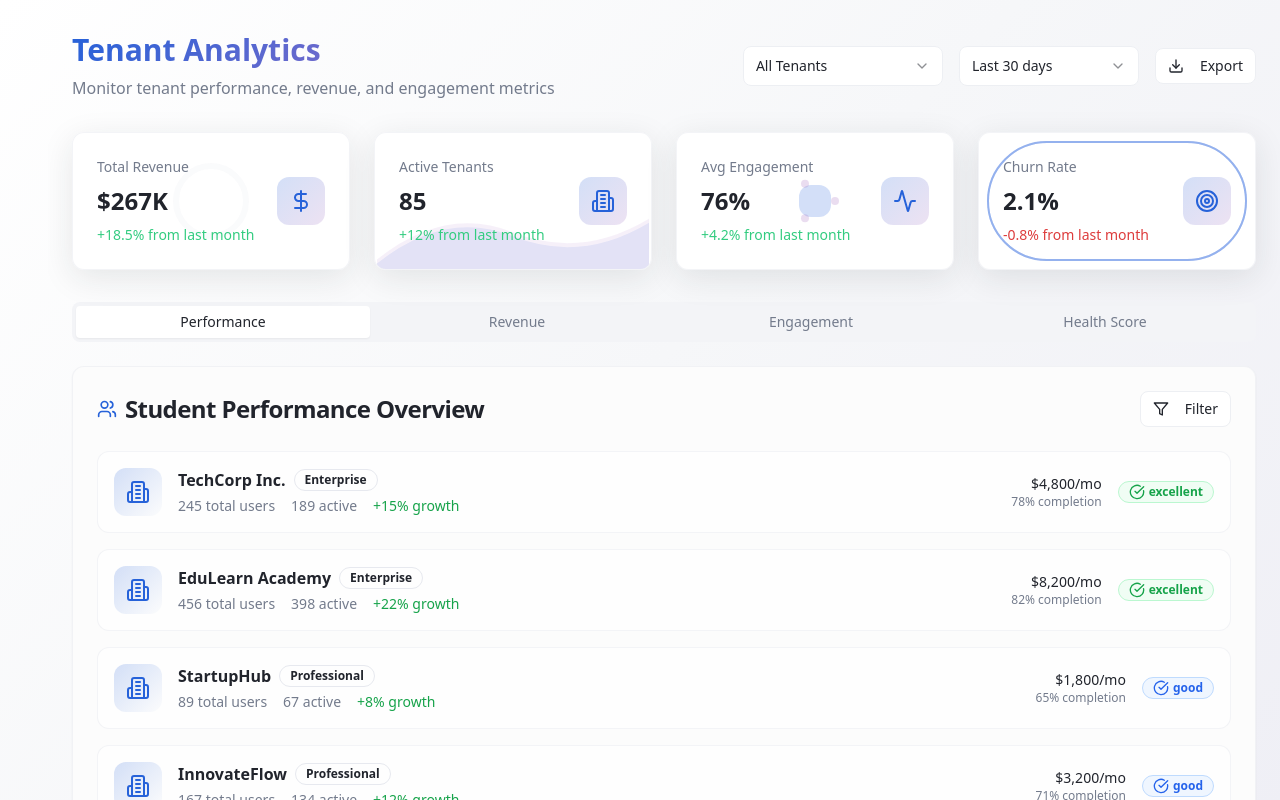
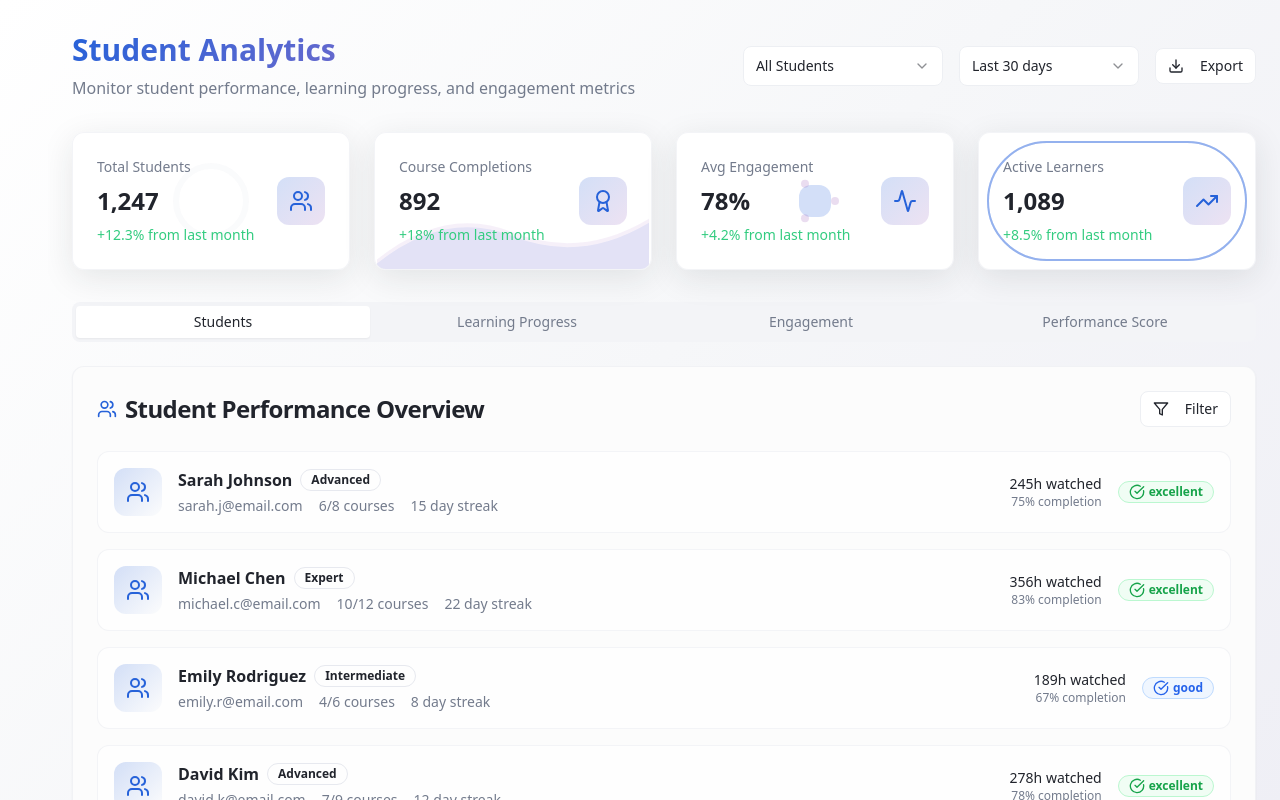
Before and after one commit to MahammadWahab540/prism-education, a React (Vite) app: page /tenant-analytics in a window 1280 px wide. Built offline with nearby package versions, Linux system fonts and the light colour scheme.

Commit message:
Refactor tenant analytics
Update tenant analytics to show user-level performance instead of tenant-level performance.

```diff
--- a/src/components/tenant-analytics/TenantAnalyticsDashboard.tsx
+++ b/src/components/tenant-analytics/TenantAnalyticsDashboard.tsx
@@ -61,82 +61,88 @@ export function TenantAnalyticsDashboard() {
   const [timeRange, setTimeRange] = useState('30d');
   const [selectedTenant, setSelectedTenant] = useState('all');
 
-  // Mock data for tenant analytics
-  const revenueData = [
-    { month: 'Jan', revenue: 12400, subscriptions: 24, churn: 2 },
-    { month: 'Feb', revenue: 15600, subscriptions: 31, churn: 1 },
-    { month: 'Mar', revenue: 18900, subscriptions: 38, churn: 3 },
-    { month: 'Apr', revenue: 22100, subscriptions: 44, churn: 2 },
-    { month: 'May', revenue: 25800, subscriptions: 52, churn: 4 },
-    { month: 'Jun', revenue: 28400, subscriptions: 57, churn: 2 }
+  // Mock data for student analytics
+  const learningProgressData = [
+    { month: 'Jan', completions: 124, enrollments: 245, watchTime: 1850 },
+    { month: 'Feb', completions: 156, enrollments: 312, watchTime: 2340 },
+    { month: 'Mar', completions: 189, enrollments: 378, watchTime: 2890 },
+    { month: 'Apr', completions: 221, enrollments: 442, watchTime: 3210 },
+    { month: 'May', completions: 258, enrollments: 516, watchTime: 3850 },
+    { month: 'Jun', completions: 284, enrollments: 568, watchTime: 4240 }
   ];
 
-  const tenantPerformanceData = [
+  const studentPerformanceData = [
     {
-      name: 'TechCorp Inc.',
-      users: 245,
-      activeUsers: 189,
+      name: 'Sarah Johnson',
+      email: 'sarah.j@email.com',
+      coursesEnrolled: 8,
+      coursesCompleted: 6,
+      completionRate: 75,
+      engagement: 92,
+      totalWatchTime: 245,
+      streakDays: 15,
+      health: 'excellent',
+      level: 'Advanced'
+    },
+    {
+      name: 'Michael Chen',
+      email: 'michael.c@email.com',
+      coursesEnrolled: 12,
+      coursesCompleted: 10,
+      completionRate: 83,
+      engagement: 88,
+      totalWatchTime: 356,
+      streakDays: 22,
+      health: 'excellent',
+      level: 'Expert'
+    },
+    {
+      name: 'Emily Rodriguez',
+      email: 'emily.r@email.com',
+      coursesEnrolled: 6,
+      coursesCompleted: 4,
+      completionRate: 67,
+      engagement: 78,
+      totalWatchTime: 189,
+      streakDays: 8,
+      health: 'good',
+      level: 'Intermediate'
+    },
+    {
+      name: 'David Kim',
+      email: 'david.k@email.com',
+      coursesEnrolled: 9,
+      coursesCompleted: 7,
       completionRate: 78,
       engagement: 85,
-      revenue: 4800,
-      growth: 15,
+      totalWatchTime: 278,
+      streakDays: 12,
       health: 'excellent',
-      tier: 'Enterprise'
+      level: 'Advanced'
     },
     {
-      name: 'EduLearn Academy',
-      users: 456,
-      activeUsers: 398,
-      completionRate: 82,
-      engagement: 91,
-      revenue: 8200,
-      growth: 22,
-      health: 'excellent',
-      tier: 'Enterprise'
+      name: 'Lisa Thompson',
+      email: 'lisa.t@email.com',
+      coursesEnrolled: 5,
+      coursesCompleted: 2,
+      completionRate: 40,
+      engagement: 62,
+      totalWatchTime: 124,
+      streakDays: 3,
+      health: 'warning',
+      level: 'Beginner'
     },
     {
-      name: 'StartupHub',
-      users: 89,
-      activeUsers: 67,
-      completionRate: 65,
-      engagement: 72,
-      revenue: 1800,
-      growth: 8,
-      health: 'good',
-      tier: 'Professional'
-    },
-    {
-      name: 'InnovateFlow',
-      users: 167,
-      activeUsers: 134,
-      completionRate: 71,
-      engagement: 78,
-      revenue: 3200,
-      growth: 12,
-      health: 'good',
-      tier: 'Professional'
-    },
-    {
-      name: 'Digital Solutions',
-      users: 123,
-      activeUsers: 89,
-      completionRate: 58,
-      engagement: 64,
-      revenue: 2400,
-      growth: -3,
-      health: 'warning',
-      tier: 'Basic'
-    },
-    {
-      name: 'Future Tech',
-      users: 78,
-      activeUsers: 45,
-      completionRate: 42,
-      engagement: 51,
-      revenue: 1200,
-      growth: -8,
+      name: 'James Wilson',
+      email: 'james.w@email.com',
+      coursesEnrolled: 7,
+      coursesCompleted: 1,
+      completionRate: 14,
+      engagement: 35,
+      totalWatchTime: 67,
+      streakDays: 0,
       health: 'critical',
-      tier: 'Basic'
+      level: 'Beginner'
     }
   ];
 
@@ -177,19 +183,19 @@ export function TenantAnalyticsDashboard() {
     <div className="space-y-8">
       <div className="flex items-center justify-between">
         <div>
-          <h1 className="text-3xl font-bold text-gradient-luxury">Tenant Analytics</h1>
-          <p className="text-muted-foreground mt-2">Monitor tenant performance, revenue, and engagement metrics</p>
+          <h1 className="text-3xl font-bold text-gradient-luxury">Student Analytics</h1>
+          <p className="text-muted-foreground mt-2">Monitor student performance, learning progress, and engagement metrics</p>
         </div>
         <div className="flex items-center gap-4">
           <Select value={selectedTenant} onValueChange={setSelectedTenant}>
             <SelectTrigger className="w-[200px]">
-              <SelectValue placeholder="Select tenant" />
+              <SelectValue placeholder="Select student" />
             </SelectTrigger>
             <SelectContent>
-              <SelectItem value="all">All Tenants</SelectItem>
-              {tenantPerformanceData.map((tenant) => (
-                <SelectItem key={tenant.name} value={tenant.name}>
-                  {tenant.name}
+              <SelectItem value="all">All Students</SelectItem>
+              {studentPerformanceData.map((student) => (
+                <SelectItem key={student.name} value={student.name}>
+                  {student.name}
                 </SelectItem>
               ))}
             </SelectContent>
@@ -215,45 +221,45 @@ export function TenantAnalyticsDashboard() {
       {/* Key Metrics */}
       <div className="grid grid-cols-1 md:grid-cols-2 lg:grid-cols-4 gap-6">
         <AnimatedKpiCard
-          label="Total Revenue"
-          value="$267K"
-          change="+18.5% from last month"
+          label="Total Students"
+          value="1,247"
+          change="+12.3% from last month"
           trend="up"
-          icon={DollarSign}
+          icon={Users}
           animationType="progress"
         />
         <AnimatedKpiCard
-          label="Active Tenants"
-          value="85"
-          change="+12% from last month"
+          label="Course Completions"
+          value="892"
+          change="+18% from last month"
           trend="up"
-          icon={Building2}
+          icon={Award}
           animationType="wave"
         />
         <AnimatedKpiCard
           label="Avg Engagement"
-          value="76%"
+          value="78%"
           change="+4.2% from last month"
           trend="up"
           icon={Activity}
           animationType="geometric"
         />
         <AnimatedKpiCard
-          label="Churn Rate"
-          value="2.1%"
-          change="-0.8% from last month"
-          trend="down"
-          icon={Target}
+          label="Active Learners"
+          value="1,089"
+          change="+8.5% from last month"
+          trend="up"
+          icon={TrendingUp}
           animationType="pulse"
         />
       </div>
 
       <Tabs defaultValue="performance" className="space-y-6">
         <TabsList className="grid w-full grid-cols-4">
-          <TabsTrigger value="performance">Performance</TabsTrigger>
-          <TabsTrigger value="revenue">Revenue</TabsTrigger>
+          <TabsTrigger value="performance">Students</TabsTrigger>
+          <TabsTrigger value="revenue">Learning Progress</TabsTrigger>
           <TabsTrigger value="engagement">Engagement</TabsTrigger>
-          <TabsTrigger value="health">Health Score</TabsTrigger>
+          <TabsTrigger value="health">Performance Score</TabsTrigger>
         </TabsList>
 
         <TabsContent value="performance" className="space-y-6">
@@ -272,39 +278,37 @@ export function TenantAnalyticsDashboard() {
             </CardHeader>
             <CardContent>
               <div className="space-y-4">
-                {tenantPerformanceData.map((tenant, index) => (
-                  <div key={tenant.name} className="group p-4 bg-background/50 rounded-lg border border-border/50 hover:border-primary/50 transition-all duration-200">
+                {studentPerformanceData.map((student, index) => (
+                  <div key={student.name} className="group p-4 bg-background/50 rounded-lg border border-border/50 hover:border-primary/50 transition-all duration-200">
                     <div className="flex items-center justify-between">
                       <div className="flex items-center gap-4">
                         <div className="w-12 h-12 bg-gradient-to-br from-primary/20 to-secondary/20 rounded-lg flex items-center justify-center">
-                          <Building2 className="w-6 h-6 text-primary" />
+                          <Users className="w-6 h-6 text-primary" />
                         </div>
                         <div>
                           <div className="flex items-center gap-2">
                             <p className="font-semibold text-foreground group-hover:text-primary transition-colors">
-                              {tenant.name}
+                              {student.name}
                             </p>
                             <Badge variant="outline" className="text-xs">
-                              {tenant.tier}
+                              {student.level}
                             </Badge>
                           </div>
                           <div className="flex items-center gap-4 text-sm text-muted-foreground mt-1">
-                            <span>{tenant.users} total users</span>
-                            <span>{tenant.activeUsers} active</span>
-                            <span className={tenant.growth > 0 ? 'text-green-600' : 'text-red-600'}>
-                              {tenant.growth > 0 ? '+' : ''}{tenant.growth}% growth
-                            </span>
+                            <span>{student.email}</span>
+                            <span>{student.coursesCompleted}/{student.coursesEnrolled} courses</span>
+                            <span>{student.streakDays} day streak</span>
                           </div>
                         </div>
                       </div>
                       <div className="flex items-center gap-4">
                         <div className="text-right">
-                          <p className="text-sm font-medium">${tenant.revenue.toLocaleString()}/mo</p>
-                          <p className="text-xs text-muted-foreground">{tenant.completionRate}% completion</p>
+                          <p className="text-sm font-medium">{student.totalWatchTime}h watched</p>
+                          <p className="text-xs text-muted-foreground">{student.completionRate}% completion</p>
                         </div>
-                        <Badge className={`${getHealthColor(tenant.health)} flex items-center gap-1`}>
-                          {getHealthIcon(tenant.health)}
-                          {tenant.health}
+                        <Badge className={`${getHealthColor(student.health)} flex items-center gap-1`}>
+                          {getHealthIcon(student.health)}
+                          {student.health}
                         </Badge>
                       </div>
                     </div>
@@ -320,14 +324,14 @@ export function TenantAnalyticsDashboard() {
             <Card className="glass-card">
               <CardHeader>
                 <CardTitle className="flex items-center gap-2">
-                  <DollarSign className="w-5 h-5 text-primary" />
-                  Revenue Trends
+                  <Award className="w-5 h-5 text-primary" />
+                  Learning Progress Trends
                 </CardTitle>
               </CardHeader>
               <CardContent>
                 <ChartContainer config={chartConfig} className="h-[300px]">
                   <ResponsiveContainer width="100%" height="100%">
-                    <AreaChart data={revenueData}>
+                    <AreaChart data={learningProgressData}>
                       <CartesianGrid strokeDasharray="3 3" stroke="hsl(var(--border))" />
                       <XAxis
                         dataKey="month"
@@ -343,7 +347,7 @@ export function TenantAnalyticsDashboard() {
                       <ChartTooltip content={<ChartTooltipContent />} />
                       <Area
                         type="monotone"
-                        dataKey="revenue"
+                        dataKey="completions"
                         stroke="hsl(var(--primary))"
                         fill="hsl(var(--primary))"
                         fillOpacity={0.2}
@@ -359,7 +363,7 @@ export function TenantAnalyticsDashboard() {
               <CardHeader>
                 <CardTitle className="flex items-center gap-2">
                   <Target className="w-5 h-5 text-secondary" />
-                  Subscription Tiers
+                  Student Levels Distribution
                 </CardTitle>
               </CardHeader>
               <CardContent>
@@ -367,19 +371,27 @@ export function TenantAnalyticsDashboard() {
                   <ResponsiveContainer width="100%" height="100%">
                     <PieChart>
                       <Pie
-                        data={tierDistributionData}
+                        data={[
+                          { level: 'Beginner', count: 2 },
+                          { level: 'Intermediate', count: 1 },
+                          { level: 'Advanced', count: 2 },
+                          { level: 'Expert', count: 1 }
+                        ]}
                         cx="50%"
                         cy="50%"
                         labelLine={false}
                         outerRadius={100}
                         fill="hsl(var(--primary))"
                         dataKey="count"
-                        label={({ tier, percent }) => `${tier} ${(percent * 100).toFixed(0)}%`}
+                        label={({ level, percent }) => `${level} ${(percent * 100).toFixed(0)}%`}
                       >
-                        {tierDistributionData.map((entry, index) => (
+                        {[{ level: 'Beginner', count: 2 },
+                          { level: 'Intermediate', count: 1 },
+                          { level: 'Advanced', count: 2 },
+                          { level: 'Expert', count: 1 }].map((entry, index) => (
                           <Cell
                             key={`cell-${index}`}
-                            fill={`hsl(var(--primary) / ${0.8 - (index * 0.2)})`}
+                            fill={`hsl(var(--primary) / ${0.8 - (index * 0.15)})`}
                           />
                         ))}
                       </Pie>
@@ -449,26 +461,26 @@ export function TenantAnalyticsDashboard() {
           <div className="grid grid-cols-1 md:grid-cols-2 lg:grid-cols-4 gap-4 mb-6">
             <Card className="glass-card">
               <CardContent className="p-4 text-center">
-                <div className="text-2xl font-bold text-green-600">12</div>
-                <div className="text-sm text-muted-foreground">Excellent Health</div>
+                <div className="text-2xl font-bold text-green-600">3</div>
+                <div className="text-sm text-muted-foreground">Excellent Performance</div>
               </CardContent>
             </Card>
             <Card className="glass-card">
               <CardContent className="p-4 text-center">
-                <div className="text-2xl font-bold text-blue-600">28</div>
-                <div className="text-sm text-muted-foreground">Good Health</div>
+                <div className="text-2xl font-bold text-blue-600">2</div>
+                <div className="text-sm text-muted-foreground">Good Performance</div>
               </CardContent>
             </Card>
             <Card className="glass-card">
               <CardContent className="p-4 text-center">
-                <div className="text-2xl font-bold text-yellow-600">3</div>
-                <div className="text-sm text-muted-foreground">Warning</div>
+                <div className="text-2xl font-bold text-yellow-600">1</div>
+                <div className="text-sm text-muted-foreground">Needs Attention</div>
               </CardContent>
             </Card>
             <Card className="glass-card">
               <CardContent className="p-4 text-center">
-                <div className="text-2xl font-bold text-red-600">2</div>
-                <div className="text-sm text-muted-foreground">Critical</div>
+                <div className="text-2xl font-bold text-red-600">1</div>
+                <div className="text-sm text-muted-foreground">At Risk</div>
               </CardContent>
             </Card>
           </div>
@@ -477,38 +489,38 @@ export function TenantAnalyticsDashboard() {
             <CardHeader>
               <CardTitle className="flex items-center gap-2">
                 <Star className="w-5 h-5 text-primary" />
-                Tenant Health Scores
+                Student Performance Scores
               </CardTitle>
             </CardHeader>
             <CardContent>
               <div className="space-y-4">
-                {tenantPerformanceData
+                {studentPerformanceData
                   .sort((a, b) => {
                     const healthOrder = { excellent: 4, good: 3, warning: 2, critical: 1 };
                     return healthOrder[b.health as keyof typeof healthOrder] - healthOrder[a.health as keyof typeof healthOrder];
                   })
-                  .map((tenant) => (
-                    <div key={tenant.name} className="flex items-center justify-between p-4 bg-background/50 rounded-lg border border-border/50">
+                  .map((student) => (
+                    <div key={student.name} className="flex items-center justify-between p-4 bg-background/50 rounded-lg border border-border/50">
                       <div className="flex items-center gap-4">
-                        <div className={`w-10 h-10 rounded-full flex items-center justify-center ${getHealthColor(tenant.health)}`}>
-                          {getHealthIcon(tenant.health)}
+                        <div className={`w-10 h-10 rounded-full flex items-center justify-center ${getHealthColor(student.health)}`}>
+                          {getHealthIcon(student.health)}
                         </div>
                         <div>
-                          <p className="font-semibold">{tenant.name}</p>
+                          <p className="font-semibold">{student.name}</p>
                           <p className="text-sm text-muted-foreground">
-                            {tenant.engagement}% engagement • {tenant.completionRate}% completion
+                            {student.engagement}% engagement • {student.completionRate}% completion
                           </p>
                         </div>
                       </div>
                       <div className="flex items-center gap-4">
                         <div className="text-right">
-                          <p className="text-sm font-medium">{tenant.activeUsers}/{tenant.users} active</p>
+                          <p className="text-sm font-medium">{student.coursesCompleted}/{student.coursesEnrolled} courses</p>
                           <p className="text-xs text-muted-foreground">
-                            {tenant.growth > 0 ? '+' : ''}{tenant.growth}% growth
+                            {student.streakDays} day streak
                           </p>
                         </div>
-                        <Badge className={getHealthColor(tenant.health)}>
-                          {tenant.health}
+                        <Badge className={getHealthColor(student.health)}>
+                          {student.health}
                         </Badge>
                       </div>
                     </div>
```
